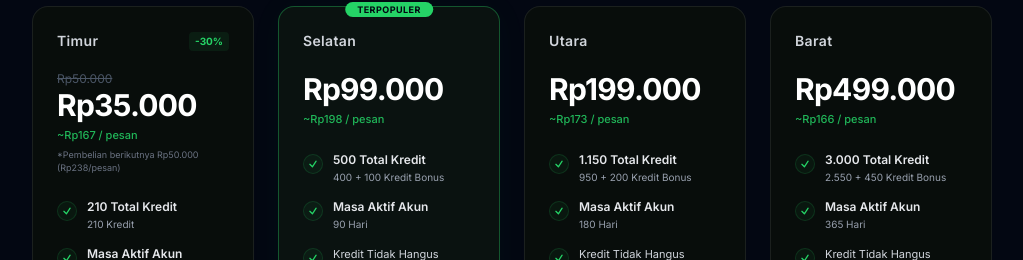
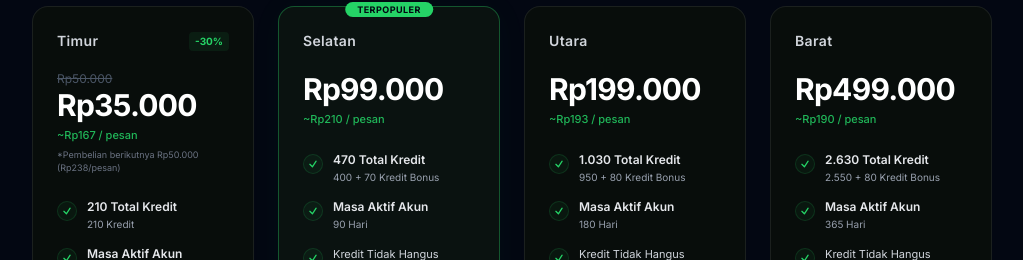
Before and after one commit to 9Whatsapp/landing-page, a Nuxt app: page / in a window 1280 px wide. Shown: the part 2398-2658 px from the top of the page, without its empty margins (128-1151 px from the left). Built offline with nearby package versions, Linux system fonts and the light colour scheme.

Commit message:
feat: add responsive PricingSection component with mobile scroll support and enterprise banner

```diff
--- a/components/PricingSection.vue
+++ b/components/PricingSection.vue
@@ -262,39 +262,39 @@ const plans = [
     original: 'Rp99.000',
     promo: '',
     price: 'Rp99.000',
-    total: '500',
-    bonus: '100',
+    total: '470',
+    bonus: '70',
     duration: '90 Hari',
     popular: true,
     hasPromo: false,
-    perMessage: 'Rp198',
-    creditsDetail: '400 + 100 Kredit Bonus'
+    perMessage: 'Rp210',
+    creditsDetail: '400 + 70 Kredit Bonus'
   },
   {
     label: 'Utara',
     original: 'Rp199.000',
     promo: '',
     price: 'Rp199.000',
-    total: '1.150',
-    bonus: '200',
+    total: '1.030',
+    bonus: '80',
     duration: '180 Hari',
     popular: false,
     hasPromo: false,
-    perMessage: 'Rp173',
-    creditsDetail: '950 + 200 Kredit Bonus'
+    perMessage: 'Rp193',
+    creditsDetail: '950 + 80 Kredit Bonus'
   },
   {
     label: 'Barat',
     original: 'Rp499.000',
     promo: '',
     price: 'Rp499.000',
-    total: '3.000',
-    bonus: '450',
+    total: '2.630',
+    bonus: '80',
     duration: '365 Hari',
     popular: false,
     hasPromo: false,
-    perMessage: 'Rp166',
-    creditsDetail: '2.550 + 450 Kredit Bonus'
+    perMessage: 'Rp190',
+    creditsDetail: '2.550 + 80 Kredit Bonus'
   },
 ]
 </script>
```
